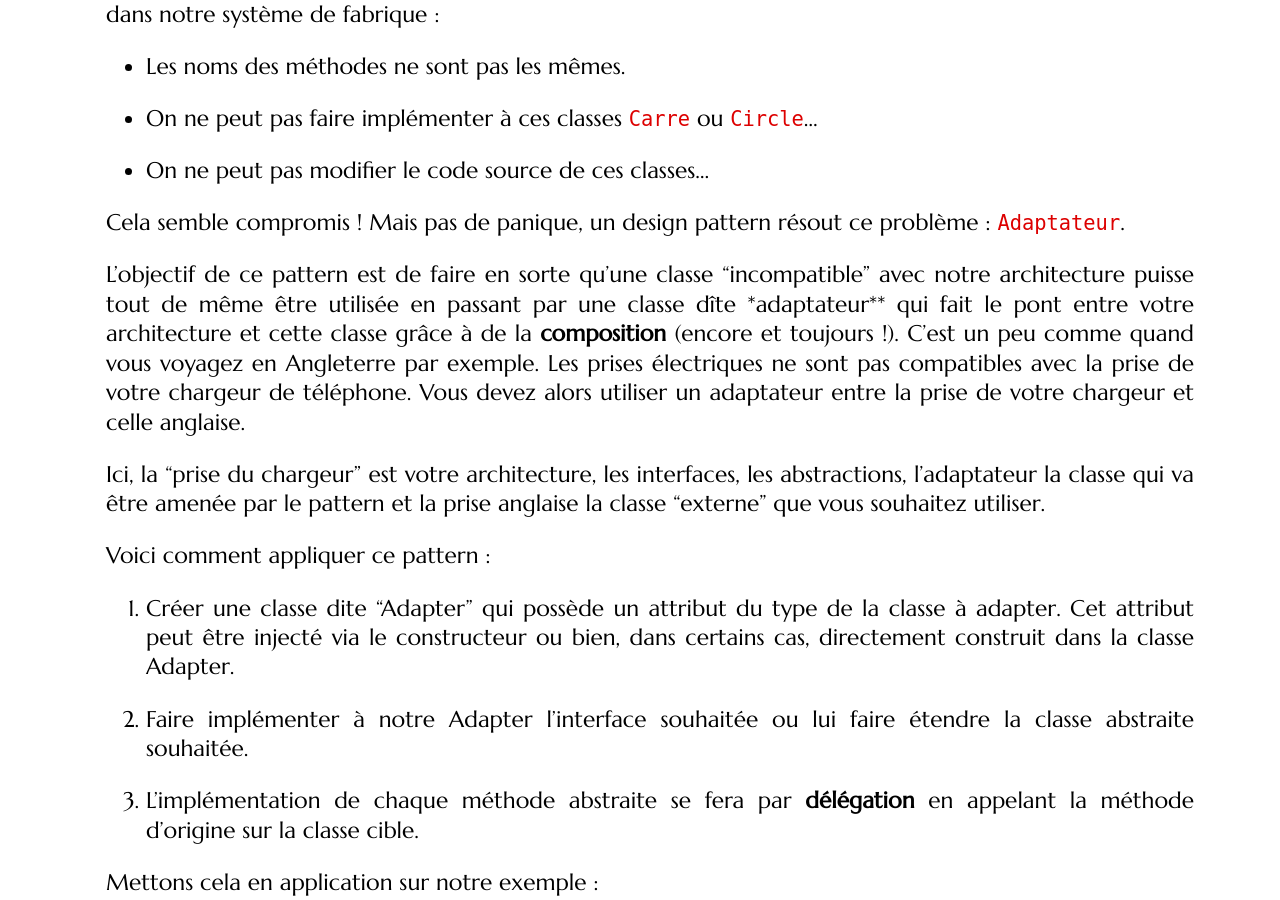
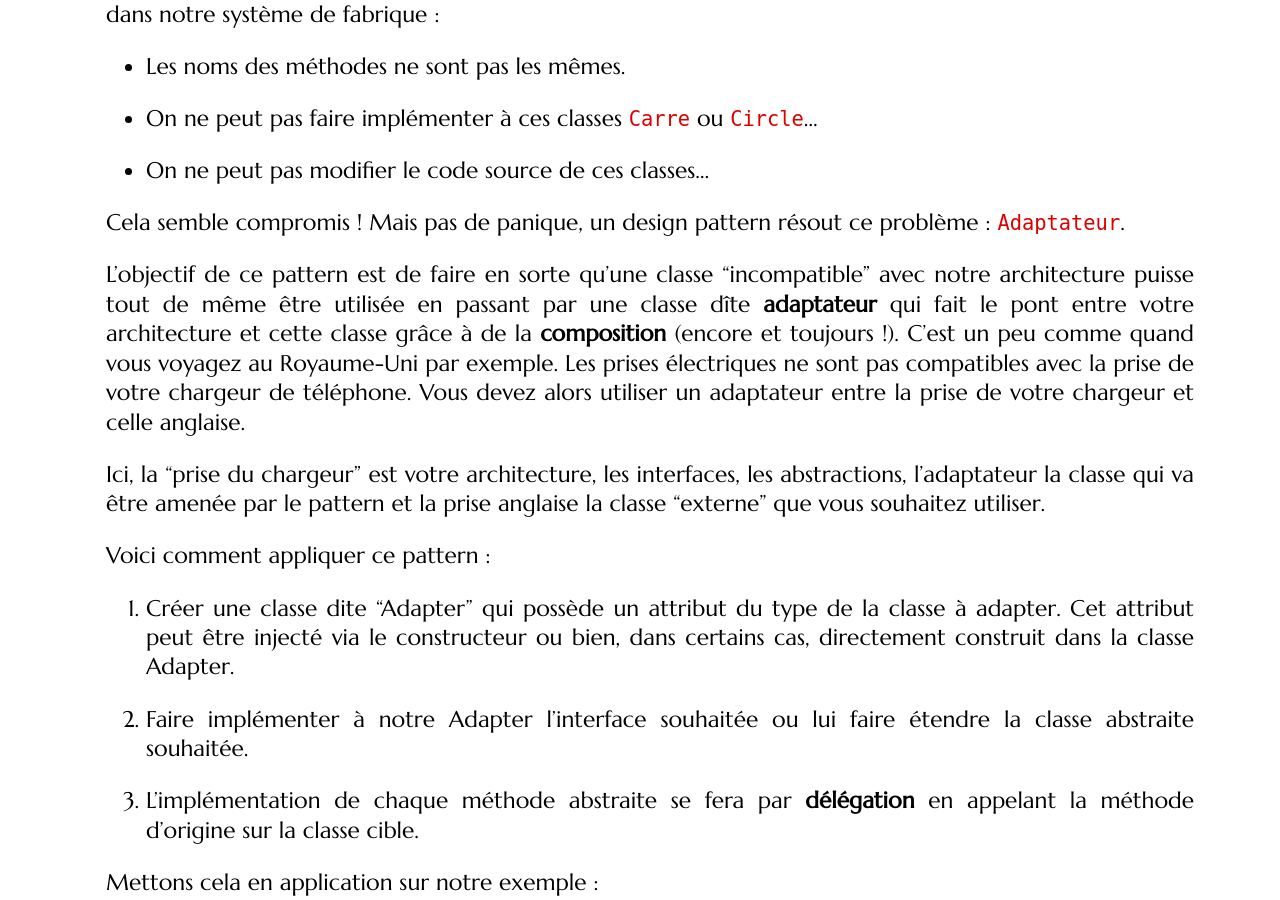
Before and after one commit to mgasquet/R304-QualiteDeveloppement, a Jekyll site: the page built from tutorials/tutorial4.md, in a window 1280 px wide and 900 px high, scrolled down 53952 px. Built offline with Jekyll 4.4.1, drawn with Linux system fonts in a browser that asks for light colours; some web fonts are replaced.

Commit message:
corrections mineures

```diff
--- a/tutorials/tutorial4.md
+++ b/tutorials/tutorial4.md
@@ -1556,7 +1556,7 @@ Ces deux classes répondent à tous les besoins...mais, de prime abord, il sembl
 
 Cela semble compromis ! Mais pas de panique, un design pattern résout ce problème : `Adaptateur`.
 
-L'objectif de ce pattern est de faire en sorte qu'une classe "incompatible" avec notre architecture puisse tout de même être utilisée en passant par une classe dîte *adaptateur** qui fait le pont entre votre architecture et cette classe grâce à de la **composition** (encore et toujours !). C'est un peu comme quand vous voyagez en Angleterre par exemple. Les prises électriques ne sont pas compatibles avec la prise de votre chargeur de téléphone. Vous devez alors utiliser un adaptateur entre la prise de votre chargeur et celle anglaise.
+L'objectif de ce pattern est de faire en sorte qu'une classe "incompatible" avec notre architecture puisse tout de même être utilisée en passant par une classe dîte **adaptateur** qui fait le pont entre votre architecture et cette classe grâce à de la **composition** (encore et toujours !). C'est un peu comme quand vous voyagez au Royaume-Uni par exemple. Les prises électriques ne sont pas compatibles avec la prise de votre chargeur de téléphone. Vous devez alors utiliser un adaptateur entre la prise de votre chargeur et celle anglaise.
 
 Ici, la "prise du chargeur" est votre architecture, les interfaces, les abstractions, l'adaptateur la classe qui va être amenée par le pattern et la prise anglaise la classe "externe" que vous souhaitez utiliser.
 
```
